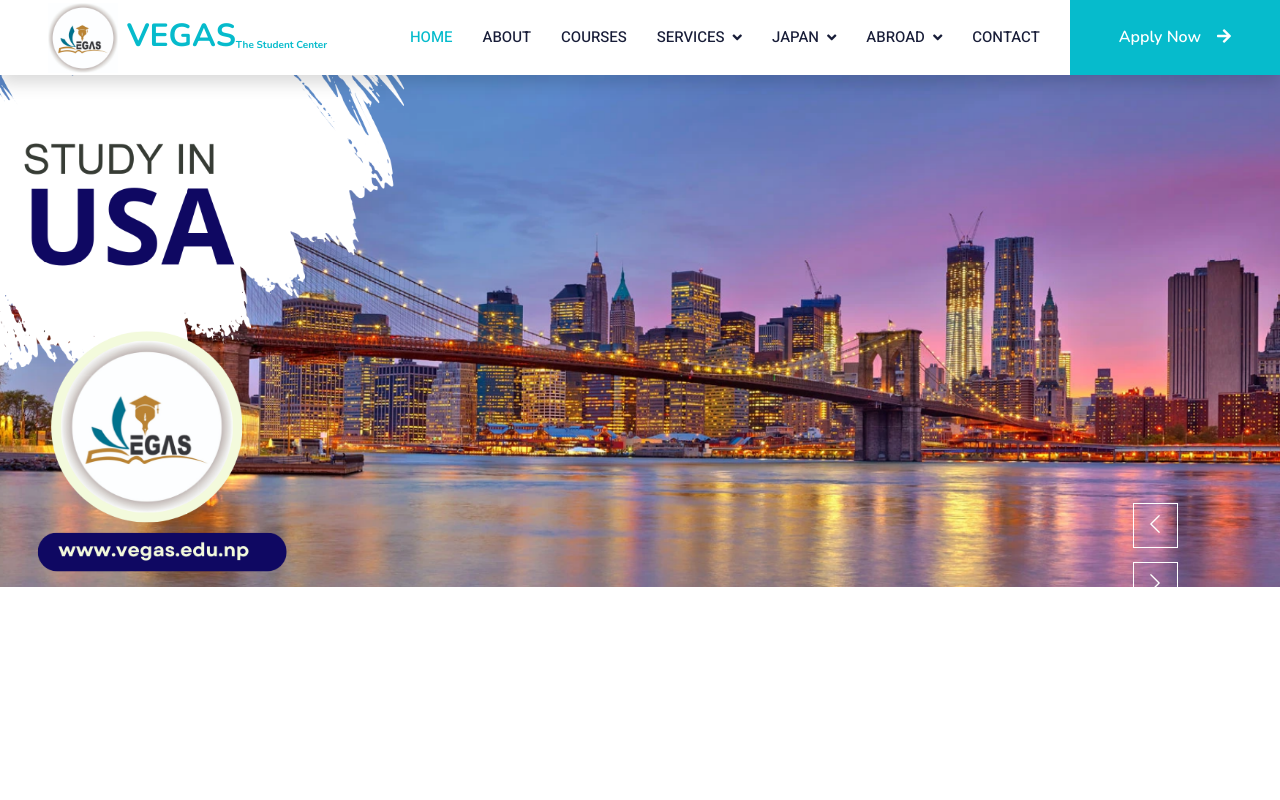
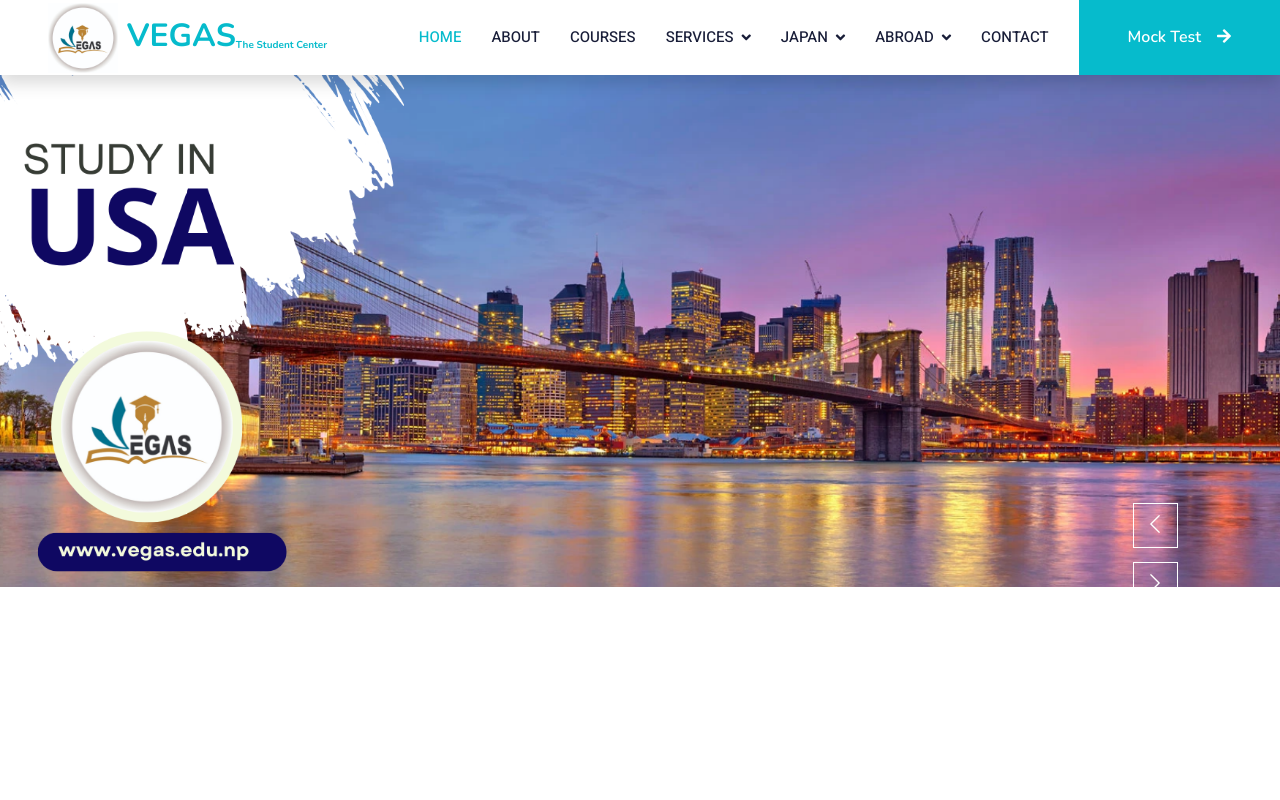
Before and after one commit to coderarjun/Vegas.edu.np, a plain HTML site: page index.html in a window 1280 px wide. Shown: the top 800 px of the page. Drawn offline with nearby package versions, Linux system fonts and the light colour scheme; grey boxes are pictures that could not be loaded.

Commit message:
Update index.html

```diff
--- a/index.html
+++ b/index.html
@@ -90,7 +90,7 @@
                 </div>
                 <a href="contact.html" class="nav-item nav-link">Contact</a>
             </div>
-            <a href="" class="btn btn-primary py-4 px-lg-5 d-none d-lg-block">Apply Now<i class="fa fa-arrow-right ms-3"></i></a>
+              <a href="quiz.html" class="btn btn-primary py-4 px-lg-5 d-none d-lg-block">Mock Test<i class="fa fa-arrow-right ms-3"></i></a>
         </div>
     </nav>
     <!-- Navbar End -->
```
